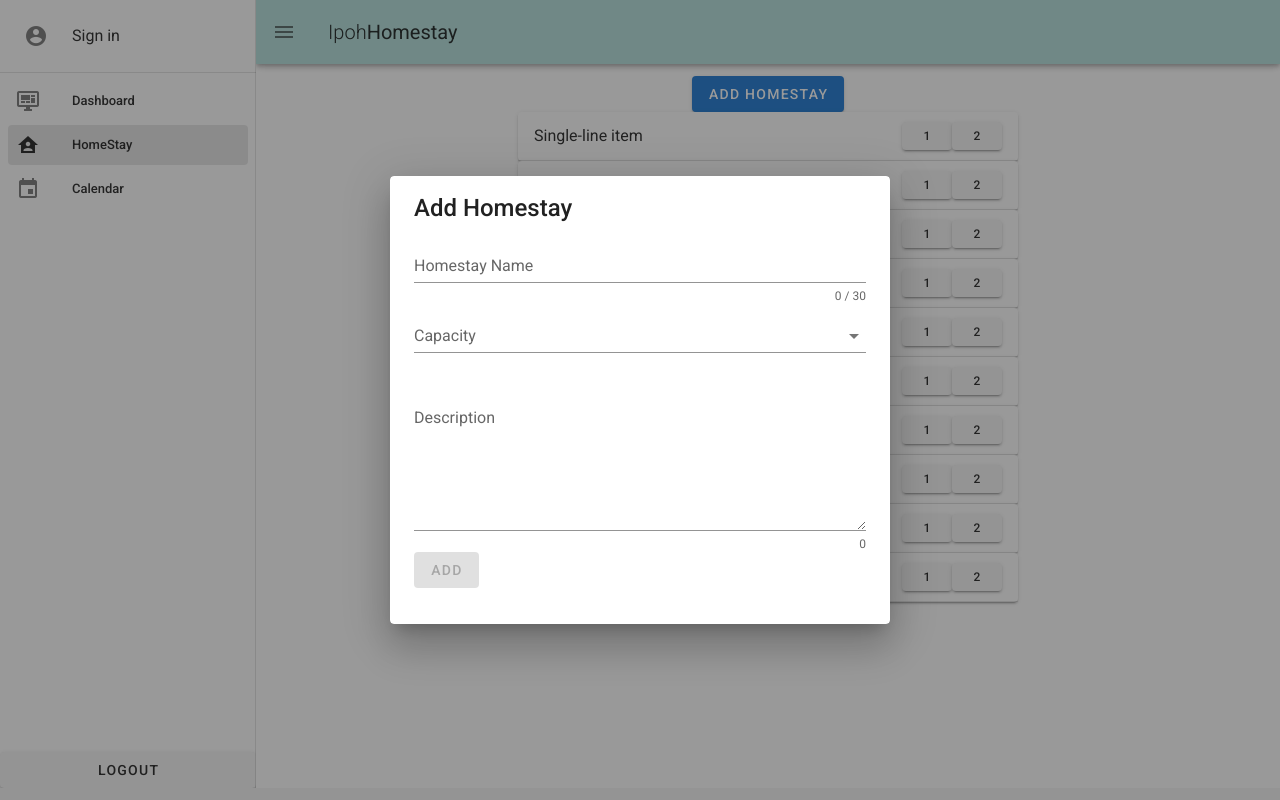
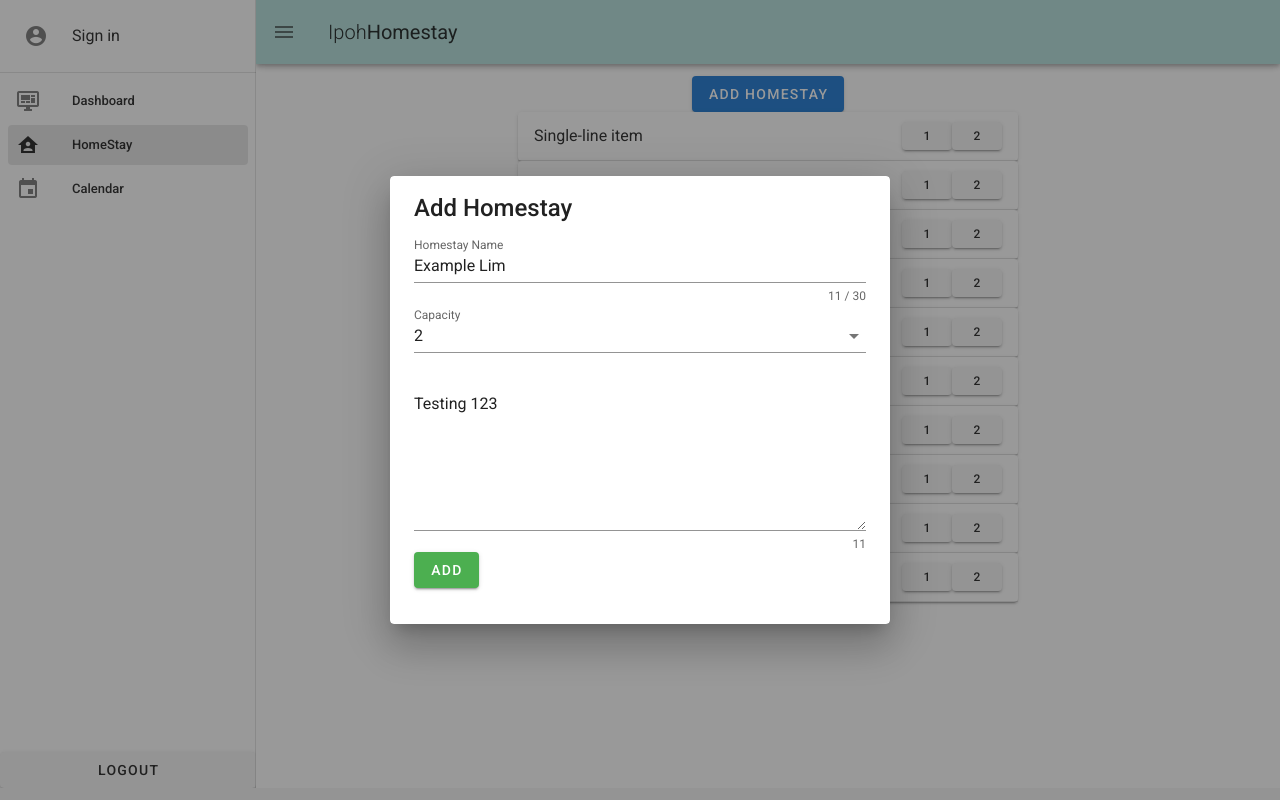
Before and after one commit to chonghow97/FYP-2020-VUE, a Vue app: page /Homestay in a window 1280 px wide. Both pictures are taken after a click on the button "ADD HOMESTAY". Built offline with nearby package versions, Linux system fonts and the light colour scheme.

Commit message:
modify homestay

```diff
--- a/src/components/Add_homestay.vue
+++ b/src/components/AddHomestay.vue
@@ -2,7 +2,7 @@
   <div id="add">
     <v-form ref="form" v-model="valid" lazy-validation>
       <v-text-field
-        v-model="name"
+        v-model="Homestay.name"
         :counter="30"
         :rules="[(v) => !!v || 'Homestay is required']"
         label="Homestay Name"
@@ -10,45 +10,41 @@
       ></v-text-field>
 
       <v-select
-        v-model="select"
+        v-model="Homestay.capacity"
         :items="Capacity"
         :rules="[(v) => !!v || 'Capacity is required']"
         label="Capacity"
         required
       ></v-select>
       <v-textarea
-        v-model="description"
+        v-model="Homestay.description"
         label="Description"
         counter
         full-width
         single-line
       ></v-textarea>
-      <v-btn :disabled="!valid" color="success" class="mr-4" @click="validate"
-        >Add</v-btn
-      >
+      <v-btn color="success" class="mr-4" @click="getDummy()">Add</v-btn>
     </v-form>
   </div>
 </template>
 
 <script>
-const data = {
-  dialog: true,
-  Capacity: [1, 2, 3, 4, 5, 6, 7, 8, 9, 10],
-  select: "1",
-  name: "",
-  description: "",
-};
+import { mapActions, mapGetters } from "vuex";
 export default {
-  data: () => data,
-  method: {},
+  name: "AddHomestay",
+  data() {
+    return {
+      dialog: true,
+      Capacity: [1, 2, 3, 4, 5, 6, 7, 8, 9, 10],
+      select: "1",
+      name: "",
+      description: "",
+      valid: "",
+    };
+  },
+  methods: { ...mapActions(["getDummy"]) },
   computed: {
-    Homestay() {
-      return {
-        name: this.name,
-        capacity: this.Capacity,
-        description: this.description,
-      };
-    },
+    ...mapGetters(["Homestay"]),
   },
 };
 </script>
--- a/src/components/Drawer.vue
+++ b/src/components/Drawer.vue
@@ -1,7 +1,7 @@
 <template>
   <section id="menu">
     <!-- not login -->
-    <v-list-item two-line :class="miniVariant && 'px-0'" @click.stop="dialog = true" v-if="!login">
+    <v-list-item two-line @click.stop="dialog = true" v-if="!login">
       <v-list-item-avatar>
         <v-icon>{{ Default_Profile }}</v-icon>
       </v-list-item-avatar>
@@ -12,7 +12,7 @@
     </v-list-item>
 
     <!-- is-login -->
-    <v-list-item two-line :class="miniVariant && 'px-0'" @click.stop="dialog = true" v-else>
+    <v-list-item two-line @click.stop="dialog = true" v-else>
       <v-list-item-avatar>
         <img src="https://randomuser.me/api/portraits/men/82.jpg" />
       </v-list-item-avatar>
@@ -31,11 +31,11 @@
     <v-dialog v-model="dialog" max-width="500">
       <v-tabs>
         <v-tab>Sign In</v-tab>
-        <v-tab :model="Tab">Register</v-tab>
-        <v-tab-item :model="Tab">
+        <v-tab>Register</v-tab>
+        <v-tab-item>
           <Signin @login="Login"></Signin>
         </v-tab-item>
-        <v-tab-item :model="Tab">
+        <v-tab-item>
           <Register></Register>
         </v-tab-item>
       </v-tabs>
@@ -49,12 +49,13 @@
 import Register from "@/components/Register.vue";
 import Signin from "@/components/Signin.vue";
 import MenuList from "@/components/MenuList.vue";
+const data = {
+  dialog: false,
+  Default_Profile: "mdi-account-circle",
+};
 export default {
   components: { Register, Signin, MenuList },
-  data: () => ({
-    dialog: false,
-    Default_Profile: "mdi-account-circle",
-  }),
+  data: () => data,
   props: {
     items: { title: String, icon: String, link: String },
     login: Boolean,
--- a/src/router/index.js
+++ b/src/router/index.js
@@ -10,10 +10,16 @@ import Calendar from "@/views/Admin/Calendar.vue";
 import Dashboard from "@/views/Admin/Dashboard.vue";
 import Homestay from "@/views/Admin/Homestay.vue";
 import galleryDetail from "@/views/User/galleryDetail.vue";
+import Login from "@/views/Admin/login.vue";
 
 Vue.use(VueRouter);
 
 const routes = [
+  {
+    name: "Login",
+    path: "admin/login",
+    component: Login,
+  },
   {
     path: "/",
     component: User,
--- a/src/store/index.js
+++ b/src/store/index.js
@@ -2,6 +2,7 @@ import Vue from "vue";
 import Vuex from "vuex";
 import Users from "./modules/Users";
 import Admin from "./modules/Admin";
+import Homestays from "./modules/Homestays";
 
 Vue.use(Vuex);
 
@@ -9,5 +10,5 @@ export default new Vuex.Store({
   state: {},
   mutations: {},
   actions: {},
-  modules: { Users, Admin },
+  modules: { Users, Admin, Homestays },
 });
--- /dev/null
+++ b/src/store/modules/Homestays.js
@@ -0,0 +1,23 @@
+// import axios from "axios";
+const state = {
+  Homestay: {
+    name: "Example Lim",
+    capacity: 2,
+    description: "Testing 123",
+  },
+};
+const actions = {
+  getDummy() {
+    const payload = state.Homestay;
+    console.log(payload);
+  },
+};
+const mutations = {};
+const getters = { Homestay: (state) => state.Homestay };
+
+export default {
+  state,
+  actions,
+  mutations,
+  getters,
+};
--- a/src/views/Admin/Homestay.vue
+++ b/src/views/Admin/Homestay.vue
@@ -10,7 +10,7 @@
             <v-card-title class="headline">Add Homestay</v-card-title>
 
             <v-card-text>
-              <Add_homestay></Add_homestay>
+              <AddHomestay></AddHomestay>
             </v-card-text>
 
             <v-card-actions>
@@ -40,9 +40,9 @@
 
 
 <script>
-import Add_homestay from "@/components/Add_homestay";
+import AddHomestay from "@/components/AddHomestay";
 export default {
-  components: { Add_homestay },
+  components: { AddHomestay },
   data() {
     return {
       dialog: false,
--- /dev/null
+++ b/src/views/Admin/login.vue
@@ -0,0 +1,12 @@
+<template>
+  <div>
+    <v-card class="mx-auto" max-width="344"> </v-card>
+  </div>
+</template>
+
+<script>
+export default {};
+</script>
+
+<style>
+</style>
```
